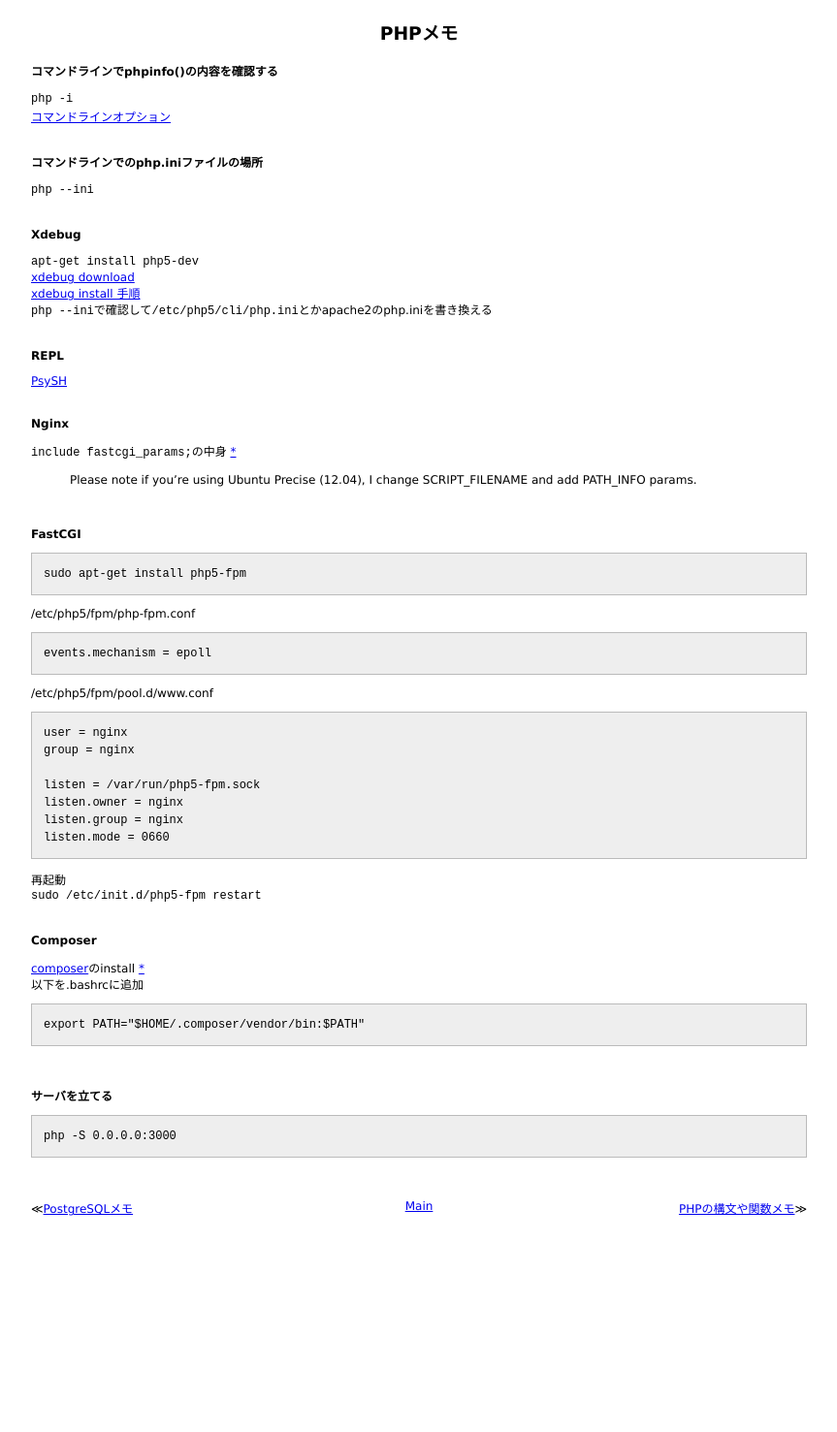
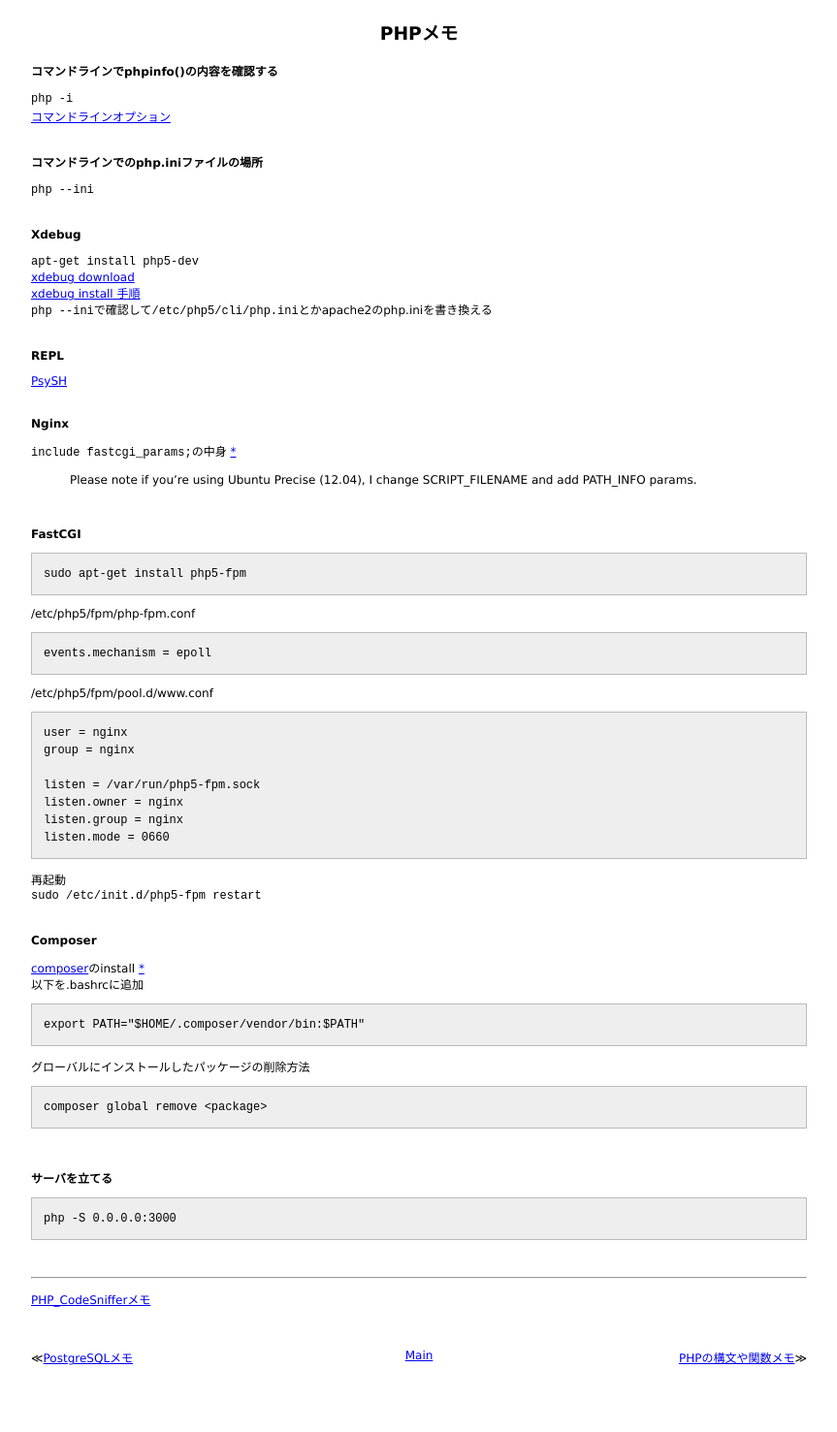
Before and after one commit to 38elements/38elements.github.com, a Jekyll site: the page built from _posts/2016-05-30-php.md, in a window 1280 px wide. Shown: the whole page at 97% size, without its empty margins (208-1071 px from the left). Built offline with Jekyll 4.4.1, drawn with Linux system fonts in a browser that asks for light colours; before the commit the page ends 1323 px from its top, so only the background shows below that.

Commit message:
Update 2016-05-30-php.md

````diff
--- a/_posts/2016-05-30-php.md
+++ b/_posts/2016-05-30-php.md
@@ -61,6 +61,12 @@ listen.mode = 0660
 ```
 export PATH="$HOME/.composer/vendor/bin:$PATH"
 ```
+
+グローバルにインストールしたパッケージの削除方法
+
+```
+composer global remove <package>
+```
 <br>
 
 #### サーバを立てる
@@ -68,3 +74,7 @@ export PATH="$HOME/.composer/vendor/bin:$PATH"
 ```
 php -S 0.0.0.0:3000
 ```
+<br>
+
+<hr>
+[PHP_CodeSnifferメモ](https://github.com/38elements/38elements.github.com/blob/master/_posts/2016-10-08-php_codesniffer.md)
````
